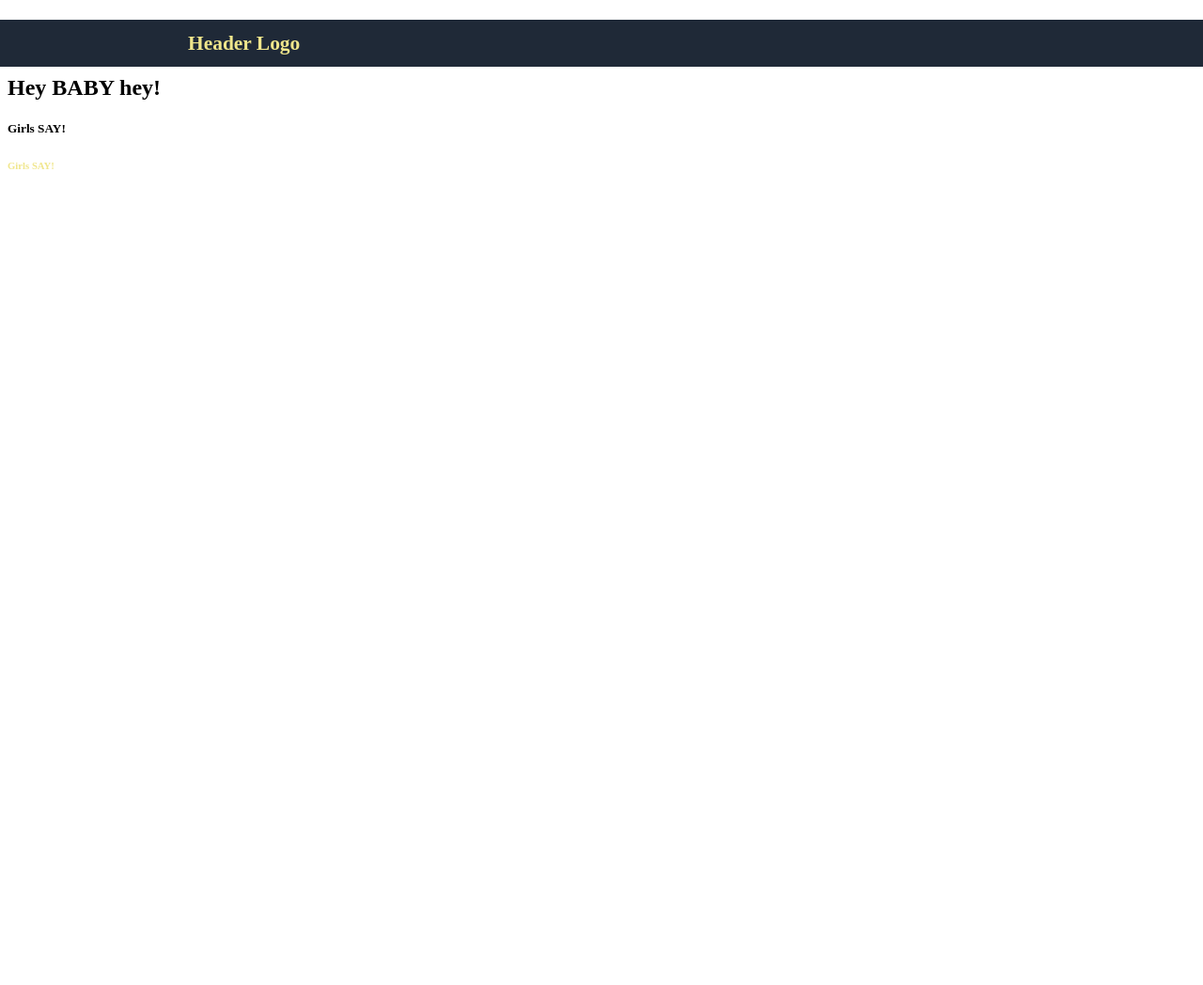
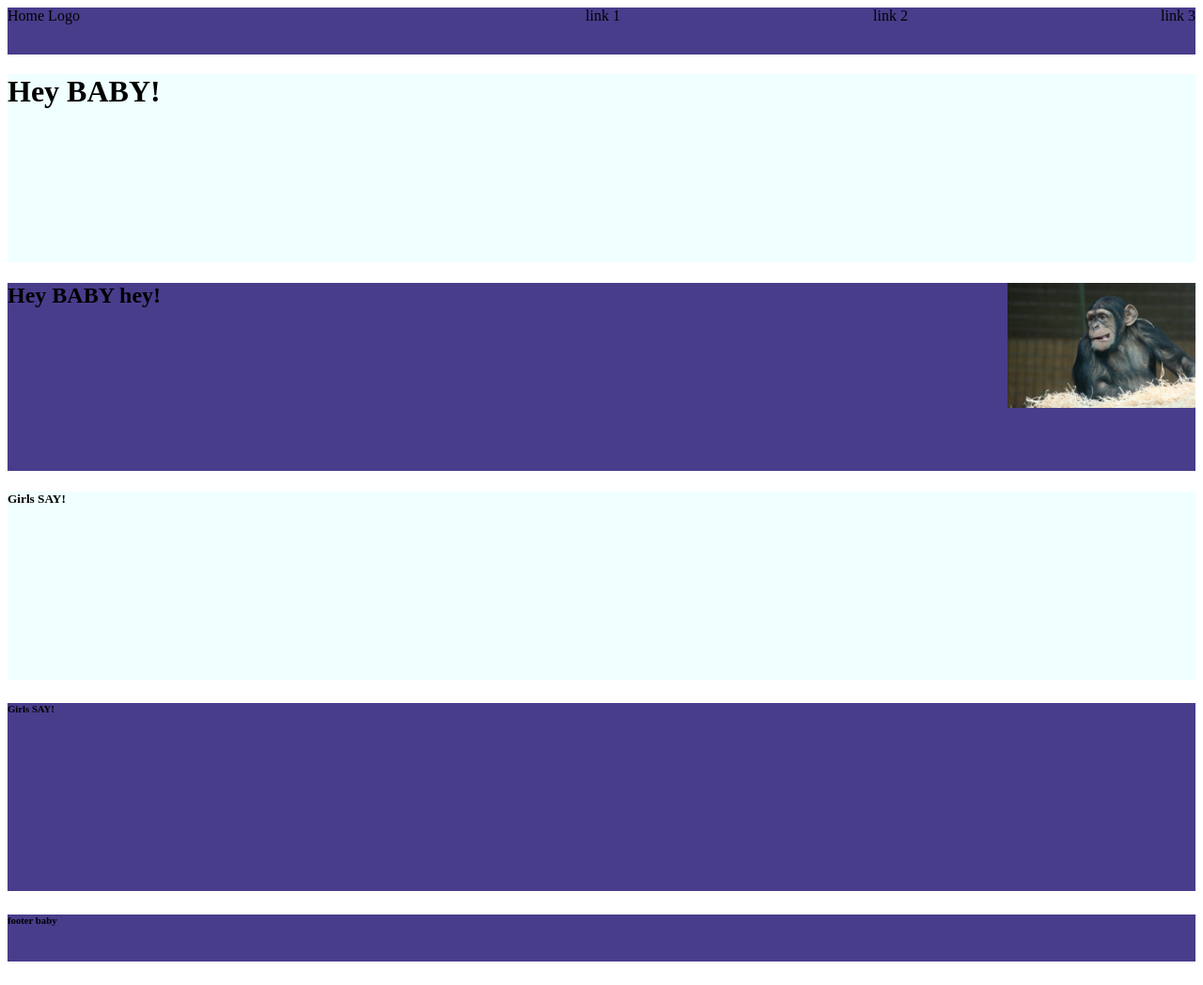
Before and after one commit to mando84/LandingPAge, a plain HTML site: page index.html in a window 1280 px wide. Shown: the whole page at 94% size. Before the commit the page ends 800 px from the top, so only its background shows below. Drawn offline with Linux system fonts and the light colour scheme.

Commit message:
Testing git out

```diff
--- a/css/landingPage.css
+++ b/css/landingPage.css
@@ -1,28 +1,62 @@
-*{
 
+
+.flex-container {
+    display:flex;
+    flex-direction: row;
+    align-items:flex-start;
+}
+
+.flex-container div{
+    background: darkslateblue;
+    height: 50px;
+    flex: 1 1 auto;
+    align-self: center;
+}
+
+.flex-container .right {
+    text-align: right;
 
 }
 
-header {
-    background-color: #1F2937;
-    height:50px;
-    color: #F9FAF8;
-    position:absolute;
-    left:0;
-    right:0;
-    font-size: 2rem;
-    padding: 0 200px;
-    display: flex;
-    align-items: center;
-
+.flex-container2 h1 {
+    background:azure;
+    height: 200px;
+    flex: 1 1 auto;
+    align-self: center;
 }
 
-h6 {
-    color:magenta;
-
+.flex-container2 .right {
+    float:right;
 }
 
-header, h6 {
-    font-family:italic;
-    color: khaki;
+.flex-container3 h2 {
+    background: darkslateblue;
+    height: 200px;
+    flex: 1 1 auto;
+    align-self: center;
 }
+
+.flex-container3 .right {
+    text-align: right;
+}
+
+.flex-container4 h5 {
+    background:azure;
+    height: 200px;
+    flex: 1 1 auto;
+    align-self: center;
+}
+
+.flex-container5 h6 {
+    background: darkslateblue;
+    height: 200px;
+    flex: 1 1 auto;
+    align-self: center;
+}
+
+.flex-container6 h6 {
+    background: darkslateblue;
+    height: 50px;
+    flex: 1 1 auto;
+    align-self: center;
+}
--- a/index.html
+++ b/index.html
@@ -8,12 +8,32 @@
     <title>Document</title>
 </head>
 <body>
-    <header>
-        <h6>Header Logo</h6>
-    </header>
-    <h1>Hey BABY!</h1>
-    <h2>Hey BABY hey!</h2>
-    <h5>Girls SAY!</h4>
-    <h6>Girls SAY!</h5>
+    <div class="flex-container">
+        <div>Home Logo</div>
+        <div class="right">link 1</div>
+        <div class="right">link 2</div>
+        <div class="right">link 3</div>
+    </div>
+    <div class="flex-container2">
+        <h1>Hey BABY!</h1>
+        <div class="right">
+            <img src="animal_ape_chimpanzee.jpg" width="200" height="auto">
+        </div>
+    </div>
+
+
+
+    <div class="flex-container3">
+        <h2>Hey BABY hey!</h2>
+    </div>
+    <div class="flex-container4">
+        <h5>Girls SAY!</h4>
+    </div>
+    <div class="flex-container5">
+        <h6>Girls SAY!</h5>
+    </div>
+    <div class="flex-container6">
+        <h6>footer baby</h6>
+    </div>
 </body>
 </html>
```
Also changed, not shown: animal_ape_chimpanzee.jpg (added), 1 other file.
